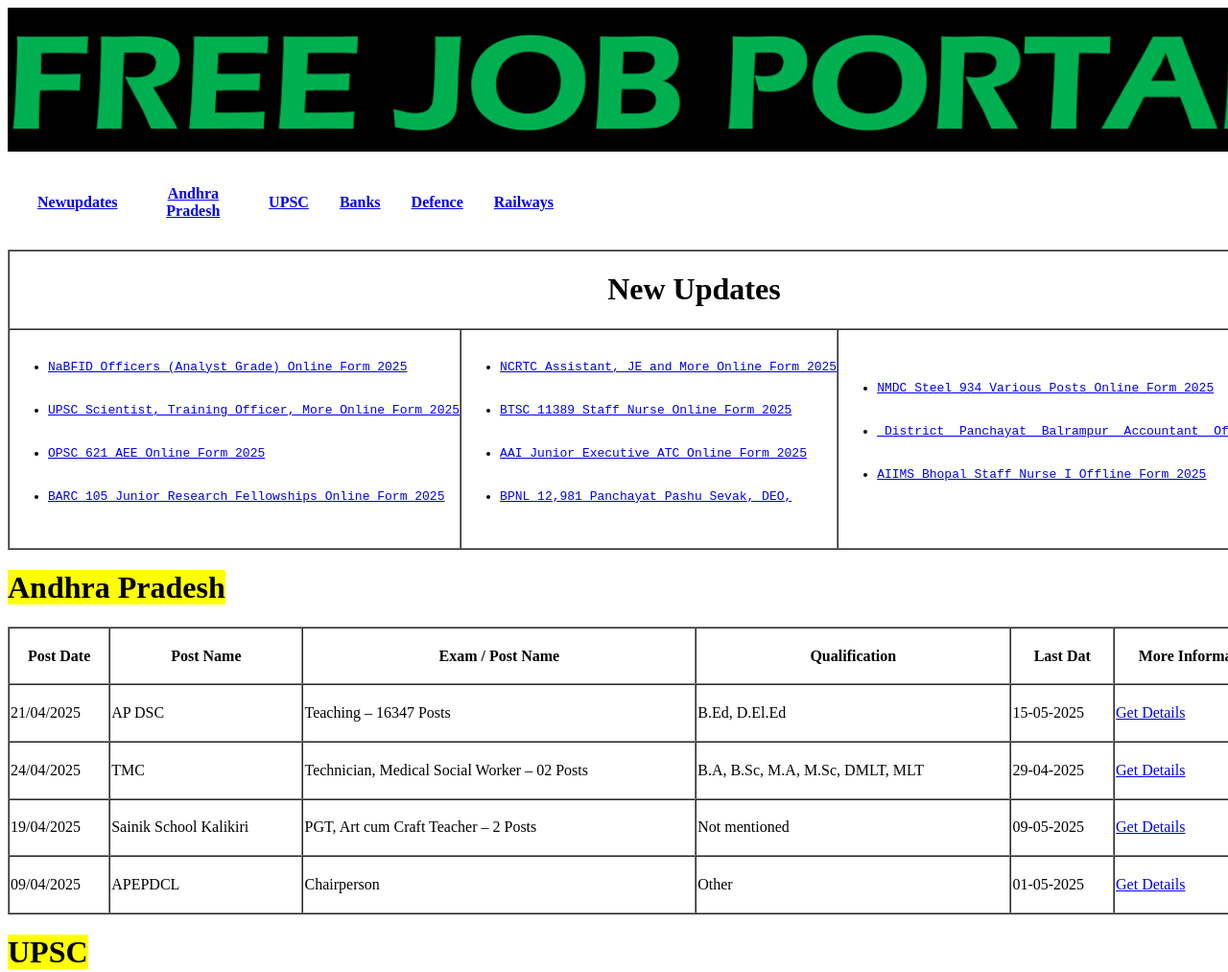
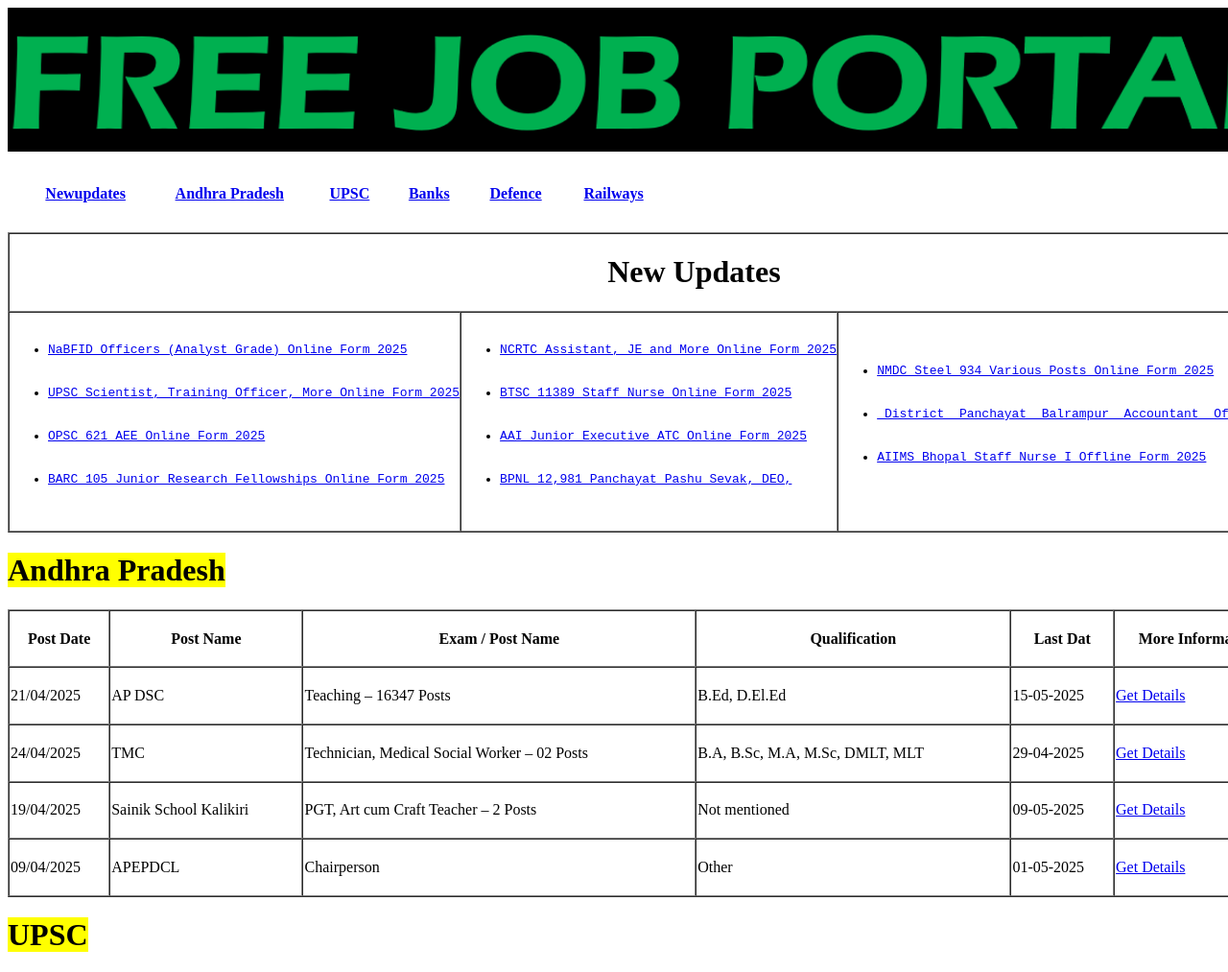
Before and after one commit to kr-1199/FreeJobPortal, a plain HTML site: page index.html in a window 1280 px wide. Shown: the top 1013 px of the page at 96% size. Drawn offline with Linux system fonts and the light colour scheme.

Commit message:
adjest the size

```diff
--- a/index.html
+++ b/index.html
@@ -10,7 +10,7 @@
     <IMG src="./JOBPORTAL.png" width="1340" height="150">
 
     </table>
-    <table cellpadding="" cellspacing="30" width="600">
+    <table cellpadding="" cellspacing="30" width="700">
         <tr>
             <th><a href="#1">Newupdates</a></th>
             <th><a href="#ap">Andhra Pradesh</a></th>
```
